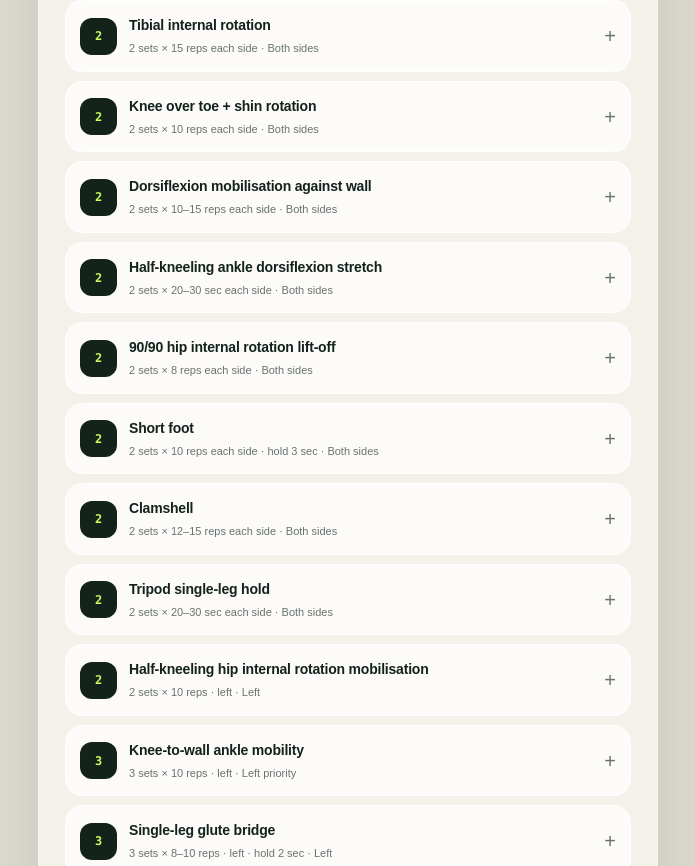
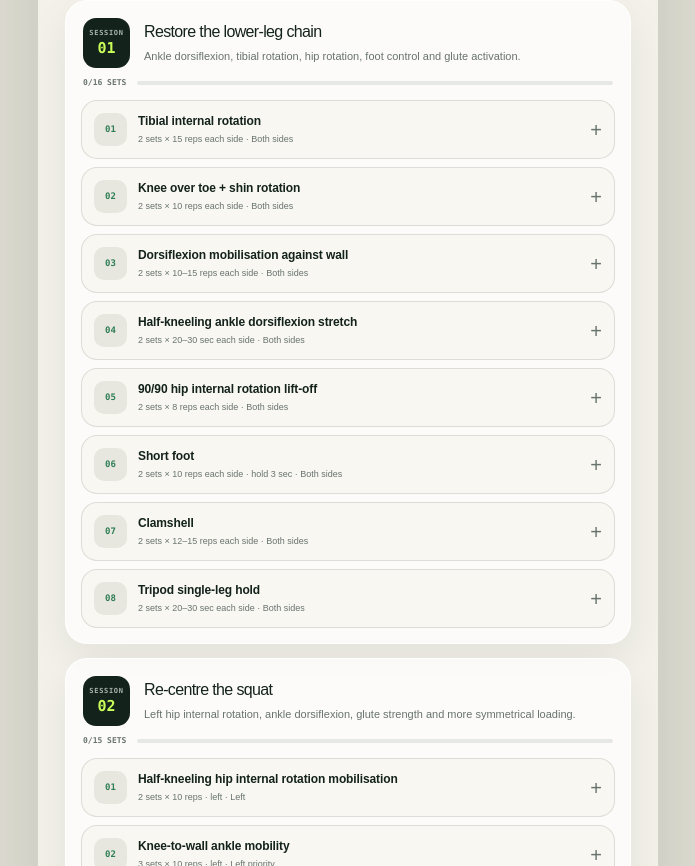
Before and after one commit to tuctuctuc7/rebuild-training, a Next.js app: page /get-fit/ in a window 1280 px wide. Shown: the part 854-1720 px from the top of the page, without its empty margins (292-987 px from the left). Built offline with nearby package versions, Linux system fonts and the light colour scheme.

Commit message:
Split daily warmup into session cards

```diff
--- a/app/globals.css
+++ b/app/globals.css
@@ -190,6 +190,18 @@ input[type="range"] { width: 100%; accent-color: var(--ink); }
 .library-exercise-detail { border-top: 1px solid var(--line); padding: 2px 14px 13px; }
 .library-exercise-detail .cue-list { margin-top: 13px; }
 .library-video-links { display: flex; flex-wrap: wrap; gap: 4px 16px; }
+.today-warmup-sessions { display: grid; gap: 14px; }
+.today-warmup-session { padding: 15px; border-radius: 22px; }
+.today-warmup-session > header { padding-bottom: 13px; }
+.today-warmup-session .session-number { width: 47px; height: 50px; border-radius: 13px; }
+.today-warmup-session .session-number strong { font-size: 15px; }
+.today-warmup-session h3 { font-size: 16px; }
+.warmup-session-progress { display: flex; align-items: center; gap: 11px; margin: -2px 2px 13px; color: var(--muted); font: 650 8px/1 var(--font-geist-mono), monospace; text-transform: uppercase; }
+.warmup-session-progress > span { flex: 0 0 auto; }
+.warmup-session-progress > div { height: 4px; flex: 1; overflow: hidden; border-radius: 999px; background: rgba(20,34,28,.09); }
+.warmup-session-progress i { display: block; height: 100%; border-radius: inherit; background: var(--green); transition: width .2s ease; }
+.warmup-exercise.exercise-complete { background: rgba(227,242,219,.82); }
+.warmup-exercise.exercise-complete .library-order { background: var(--green); color: white; }
 
 .stat-grid { display: grid; grid-template-columns: repeat(3,1fr); gap: 8px; margin-bottom: 21px; }
 .stat-grid div { border-top: 1px solid var(--ink); padding-top: 11px; display: flex; flex-direction: column; gap: 4px; }
--- a/app/training-app.tsx
+++ b/app/training-app.tsx
@@ -147,6 +147,37 @@ function LibraryExerciseCard({ exercise, index }: { exercise: LibraryExercise; i
   );
 }
 
+function WarmupExerciseCard({ exercise, index, checks, onCheck }: { exercise: Exercise; index: number; checks: boolean[]; onCheck: (set: number, checked: boolean) => void }) {
+  const [open, setOpen] = useState(false);
+  const done = checks.filter(Boolean).length;
+  const complete = done === exercise.sets;
+  return (
+    <article className={`library-exercise warmup-exercise ${open ? "is-open" : ""} ${complete ? "exercise-complete" : ""}`}>
+      <button onClick={() => setOpen(!open)} aria-expanded={open}>
+        <span className="library-order">{complete ? "✓" : String(index + 1).padStart(2, "0")}</span>
+        <span className="library-exercise-copy"><strong>{exercise.name}</strong><small>{exercise.prescription}{exercise.side ? ` · ${exercise.side}` : ""}</small></span>
+        <span className="chevron" aria-hidden="true">{open ? "−" : "+"}</span>
+      </button>
+      {open && (
+        <div className="library-exercise-detail">
+          <div className="set-row" aria-label={`Sets for ${exercise.name}`}>
+            {Array.from({ length: exercise.sets }, (_, setIndex) => (
+              <label className={`set-check ${checks[setIndex] ? "checked" : ""}`} key={setIndex}>
+                <input type="checkbox" checked={Boolean(checks[setIndex])} onChange={(event) => onCheck(setIndex, event.target.checked)} />
+                <span>{checks[setIndex] ? "✓" : setIndex + 1}</span>
+              </label>
+            ))}
+            <span className="rest-label">{exercise.restSeconds}s rest</span>
+          </div>
+          <ul className="cue-list">{exercise.cues.map((cue) => <li key={cue}>{cue}</li>)}</ul>
+          {exercise.goal && <p className="exercise-goal">Why: {exercise.goal}</p>}
+          {exercise.video && <a className="video-link" href={exercise.video} target="_blank" rel="noreferrer">Watch Dr. Joe demo <span aria-hidden="true">↗</span></a>}
+        </div>
+      )}
+    </article>
+  );
+}
+
 export function TrainingApp() {
   const todayWeekday = weekdayIndex();
   const todayIndex = Math.max(0, workouts.findIndex((item) => item.weekday === todayWeekday));
@@ -273,6 +304,12 @@ export function TrainingApp() {
     const completed = warmup.reduce((sum, exercise) => sum + (workoutProgress[exercise.id] ?? []).filter(Boolean).length, 0);
     return { total, completed };
   }, [warmup, workoutProgress]);
+  const warmupSessions = useMemo(() => drJoeLibrary.map((session) => {
+    const exercises = warmup.filter((exercise) => exercise.id.startsWith(`warmup-s${session.number}-`));
+    const total = exercises.reduce((sum, exercise) => sum + exercise.sets, 0);
+    const completed = exercises.reduce((sum, exercise) => sum + (workoutProgress[exercise.id] ?? []).filter(Boolean).length, 0);
+    return { ...session, exercises, total, completed };
+  }).filter((session) => session.exercises.length > 0), [warmup, workoutProgress]);
   const sessionTotals = useMemo(() => {
     const total = workout.exercises.reduce((sum, exercise) => sum + exercise.sets, 0);
     const completed = workout.exercises.reduce((sum, exercise) => sum + (workoutProgress[exercise.id] ?? []).filter(Boolean).length, 0);
@@ -401,8 +438,22 @@ export function TrainingApp() {
                 <div><p className="eyebrow">DAILY DR. JOE WARM-UP</p><h3>{warmupTotals.completed}/{warmupTotals.total} sets complete</h3><p>Done before tennis, gym, recovery, or rest. Session 01 + Session 02 every day.</p></div>
                 <div className="progress-ring" style={{ "--progress": `${warmupTotals.total ? (warmupTotals.completed / warmupTotals.total) * 360 : 0}deg` } as React.CSSProperties}><span>{warmupTotals.total ? Math.round((warmupTotals.completed / warmupTotals.total) * 100) : 0}%</span></div>
               </div>
-              <div className="exercise-list">
-                {warmup.map((exercise) => <ExerciseCard key={exercise.id} exercise={exercise} checks={workoutProgress[exercise.id] ?? Array(exercise.sets).fill(false)} onCheck={(set, checked) => toggleSet(exercise, set, checked)} demoLabel="Watch Dr. Joe demo" />)}
+              <div className="today-warmup-sessions">
+                {warmupSessions.map((session) => (
+                  <section className="library-session today-warmup-session" key={session.id}>
+                    <header>
+                      <div className="session-number"><small>SESSION</small><strong>{session.number}</strong></div>
+                      <div><h3>{session.title}</h3><p>{session.summary}</p></div>
+                    </header>
+                    <div className="warmup-session-progress" aria-label={`${session.completed} of ${session.total} sets complete`}>
+                      <span>{session.completed}/{session.total} sets</span>
+                      <div><i style={{ width: `${session.total ? (session.completed / session.total) * 100 : 0}%` }} /></div>
+                    </div>
+                    <div className="library-exercise-list">
+                      {session.exercises.map((exercise, index) => <WarmupExerciseCard key={exercise.id} exercise={exercise} index={index} checks={workoutProgress[exercise.id] ?? Array(exercise.sets).fill(false)} onCheck={(set, checked) => toggleSet(exercise, set, checked)} />)}
+                    </div>
+                  </section>
+                ))}
               </div>
             </section>
           )}
```
Also changed, not shown: 1 other file (tests, documents, lock files or other folders).
